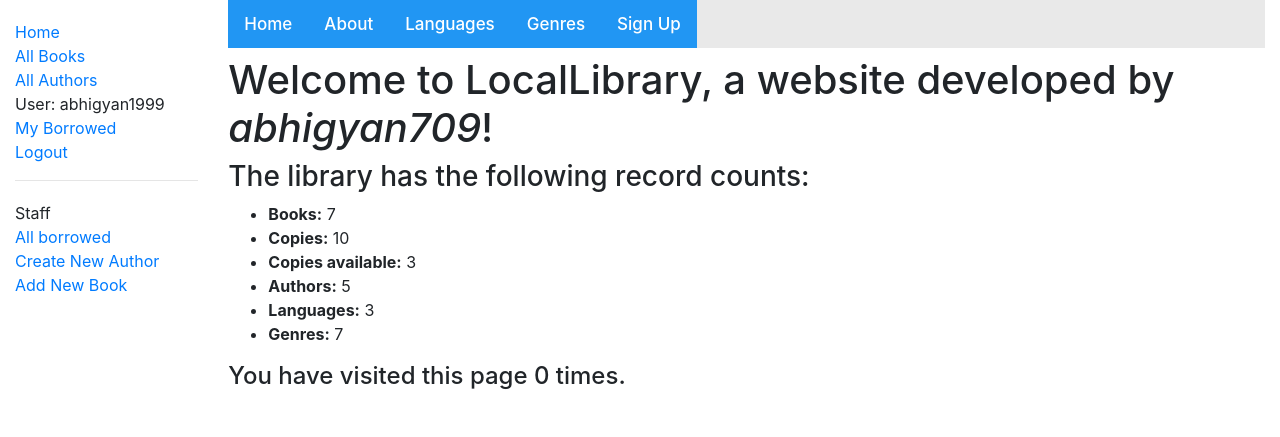
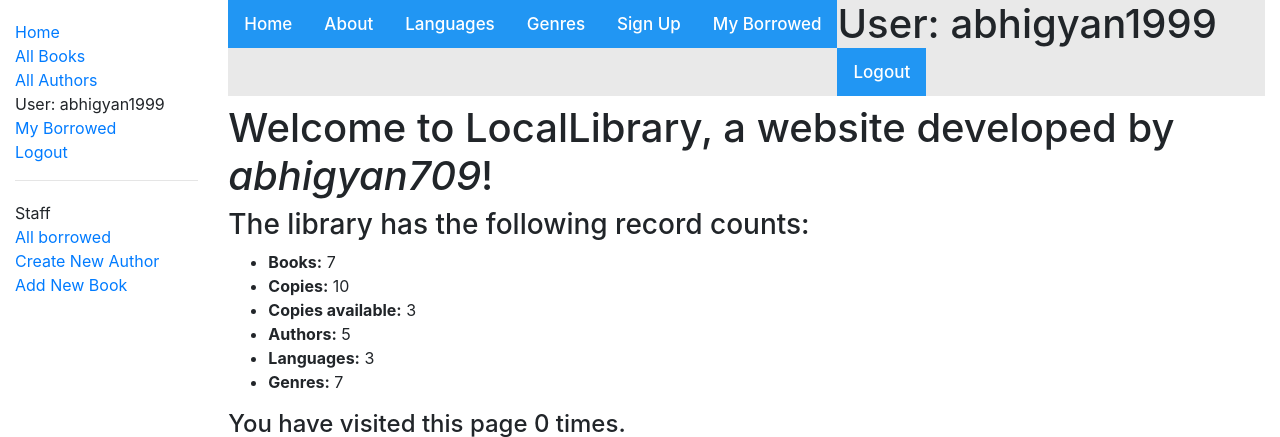
Before and after one commit to abhigyan709/mini-python-project-based-on-django-framework, a Django app: page /catalog/ in a window 1280 px wide. Shown: the top 437 px of the page. Run offline with Django 3.2, Linux system fonts and the light colour scheme; a user stored in the database is signed in; data comes from the database, SQL or seed files in the repository; both versions use the stored data as it was after the commit; some libraries are stand-ins or nearby versions.

Commit message:
"Login Page Correctly Added to the Top Bar ✌"

```diff
--- a/locallibrary/catalog/templates/index.html
+++ b/locallibrary/catalog/templates/index.html
@@ -10,6 +10,13 @@
   <a class="active" href="{% url 'language' %}">Languages</a>
   <a class="active" href="{% url 'genre' %}">Genres</a>
   <a class="active" href="{% url 'signup' %}">Sign Up</a>
+  {% if user.is_authenticated %}
+     User: {{ user.get_username }}
+     <a class="active" href="{% url 'my-borrowed' %}">My Borrowed</a>
+     <a class="active" href="{% url 'logout'%}?next={{request.path}}">Logout</a>
+   {% else %}
+     <a class="active" href="{% url 'login'%}?next={{request.path}}">Login</a>
+   {% endif %}
   <!--<input type="text" placeholder="Search.."> -->
     </div></h1>
   <h1>Welcome to LocalLibrary, a website developed by <em>abhigyan709</em>!</h1>
```
Also changed, not shown: locallibrary/db.sqlite3.
